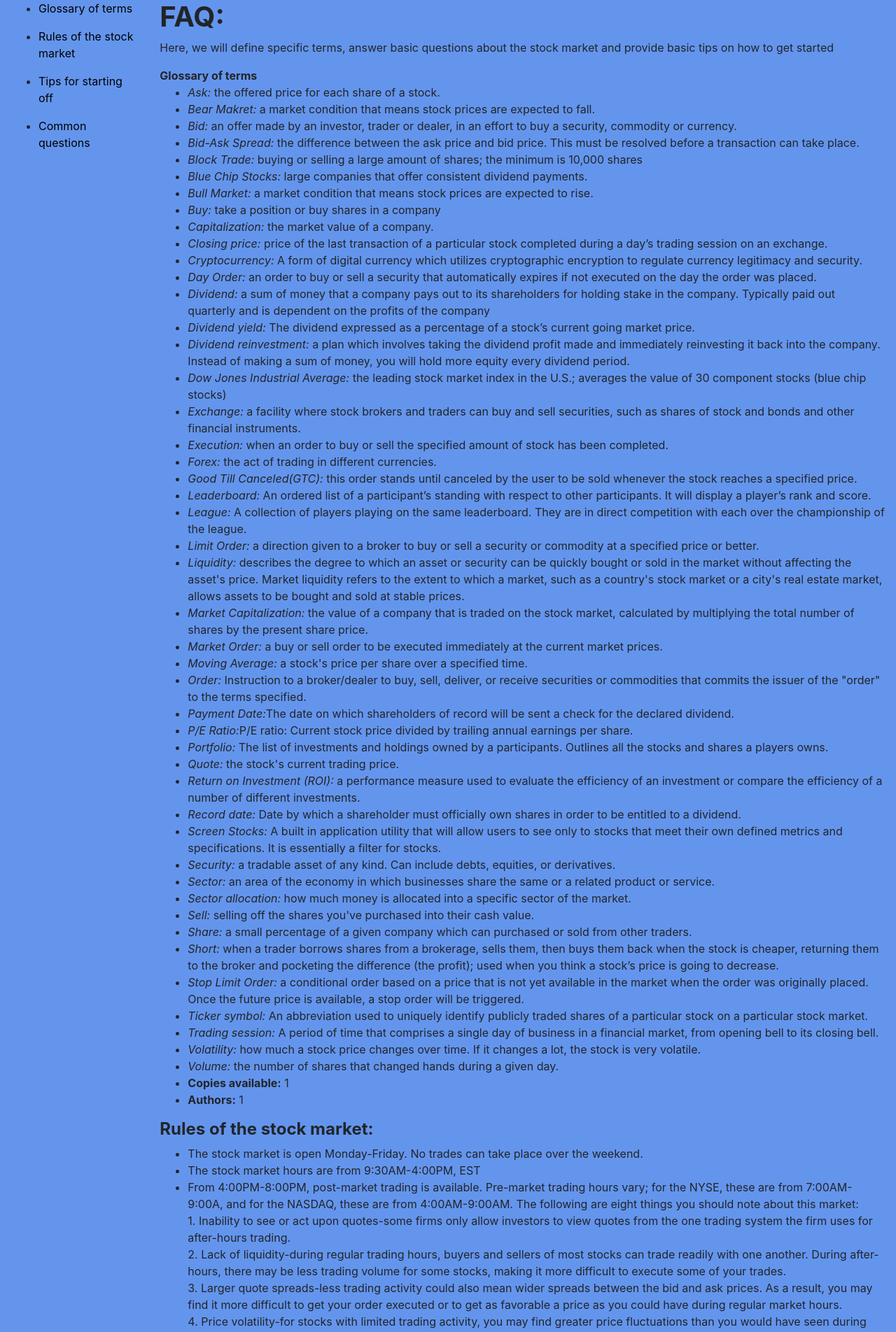
After one commit to amalhotr/SMIL_project, a Django app: template templates/index.html in a window 1280 px wide. The commit adds this page. Shown: the top 1904 px of the page at 70% size. Run offline with Django 3.2, Linux system fonts and the light colour scheme; the template is opened without the code that fills it: most values are stand-ins (such as "Sample title", 1, 10 or a date in 2020); parts of the project's set-up code (start-up, migrations or seed data) failed here and were passed over; some libraries are stand-ins or nearby versions.

Commit message:
Add files via upload
The FAQ page of the website

```diff
--- a/templates/base_generic.html
+++ b/templates/base_generic.html
@@ -1,62 +1,29 @@
 <!DOCTYPE html>
 <html lang="en">
 <head>
-		{%block title %}
-			<title>TTL Stock Market League</title>
-		{% endblock %}
+  {% block title %}<title>FAQ</title>{% endblock %}
   <meta charset="utf-8">
   <meta name="viewport" content="width=device-width, initial-scale=1">
-		<link rel ="stylesheet" href="https://stackpath.bootstrapcdn.com/bootstrap/4.1.3/css/bootstrap.min.css" integrity="sha384-MCw98/SFnGE8fJT3GXwEOngsV7Zt27NXFoaoApmYm81iuXoPkFOJwJ8ERdknLPMO" crossorigin="anonymous">
+  <link rel="stylesheet" href="https://stackpath.bootstrapcdn.com/bootstrap/4.1.3/css/bootstrap.min.css" integrity="sha384-MCw98/SFnGE8fJT3GXwEOngsV7Zt27NXFoaoApmYm81iuXoPkFOJwJ8ERdknLPMO" crossorigin="anonymous">
+  <!-- Add additional CSS in static file -->
   {% load static %}
   <link rel="stylesheet" href="{% static 'css/styles.css' %}">
-		<script src="https://code.jquery.com/jquery-3.2.1.slim.min.js" integrity="sha384-KJ3o2DKtIkvYIK3UENzmM7KCkRr/rE9/Qpg6aAZGJwFDMVNA/GpGFF93hXpG5KkN" crossorigin="anonymous"></script>
-		<script src="https://cdnjs.cloudflare.com/ajax/libs/popper.js/1.12.9/umd/popper.min.js" integrity="sha384-ApNbgh9B+Y1QKtv3Rn7W3mgPxhU9K/ScQsAP7hUibX39j7fakFPskvXusvfa0b4Q" crossorigin="anonymous"></script>
-		<script src="https://maxcdn.bootstrapcdn.com/bootstrap/4.0.0/js/bootstrap.min.js" integrity="sha384-JZR6Spejh4U02d8jOt6vLEHfe/JQGiRRSQQxSfFWpi1MquVdAyjUar5+76PVCmYl" crossorigin="anonymous"></script>
 </head>
-	<body>
-		{% block bar %}
-			<nav class="navbar navbar-expand-lg navbar-dark bg-dark sticky-top">
-		    	<a class="navbar-brand" href="{% url 'home' %}">TTT Stock Market League</a>
-
-		    	<button class="navbar-toggler" type="button" data-toggle="collapse" data-target="#navbarSupportedContent" aria-controls="navbarSupportedContent" aria-expanded="false" aria-label="Toggle navigation">
-		    		<span class="navbar-toggler-icon"></span>
-		    	</button>
-
-		    	<div class="collapse navbar-collapse" id="navbarSupportedContent">
-		     		<ul class="navbar-nav mr-auto">
-		     			<li class="nav-item {% if request.resolver_match.url_name == 'home' %}active{% endif %} ">
-		     				<a class="nav-link" href="{% url 'home' %}">Home <span class="sr-only">(current)</span></a>
-		                </li>
-		                {% if user.is_authenticated %}
-		                	<li class="nav-item">
-		                		<a class="nav-link {% if request.resolver_match.url_name == 'trade' %}active{% endif %}" href="{% url 'trade'%}">Trade</a>
-		                	</li>
-		                	<li class="nav-item">
-		                		<a class="nav-link {% if request.resolver_match.url_name == 'dashboard' %}active{% endif %}" href="{% url 'dashboard'%}">Dashboard</a>
-		                	</li>
-		                	<li class="nav-item">
-		                		<a class="nav-link {% if request.resolver_match.url_name == 'leagues' %}active{% endif %}" href="{% url 'leagues'%}">Leagues</a>
-							</li>
-							<li class="nav-item">
-		                		<a class="nav-link {% if request.resolver_match.url_name == 'forum' %}active{% endif %}" href="/forum">Forum</a>
-		                	</li>
-		                	<li class="nav-item">
-		                		<a class="nav-link {% if request.resolver_match.url_name == 'logout' %}active{% endif %}" href="{% url 'logout'%}">Logout</a>
-		                	</li>
-		                {% else %}
-		                	<li class="nav-item">
-		                		<a class="nav-link {% if request.resolver_match.url_name == 'login' %}active{% endif %}" href="{% url 'login'%}">Login</a>
-		                	</li>
-		                	<li class="nav-item">
-		                		<a class="nav-link {% if request.resolver_match.url_name == 'register' %}active{% endif %}" href="{% url 'register'%}">Register</a>
-							</li>
-		                {% endif %}
+<body style="background-color:cornflowerblue">
+  <div class="container-fluid">
+    <div class="row">
+      <div class="col-sm-2">
+      {% block sidebar %}
+        <ul class="sidebar-nav">
+          <li><a href="#Glossary"><p style = "color: black">Glossary of terms</p></a></li>
+          <li><a href="#Rules"><p style = "color: black">Rules of the stock market</p></a></li>
+          <li><a href="#tips"><p style = "color: black">Tips for starting off</p></a></li>
+          <li><a href="#common"><p style = "color: black">Common questions</p></a></li>
         </ul>
+     {% endblock %}
       </div>
-			</nav>
-		{% endblock %}
-		<div>
-			{% block content %} {% endblock %}
+      <div class="col-sm-10 ">{% block content %}{% endblock %}</div>
+    </div>
   </div>
 </body>
 </html>
--- /dev/null
+++ b/templates/index.html
@@ -0,0 +1,138 @@
+{% extends "base_generic.html" %}
+
+{% block content %}
+  <h1><strong>FAQ:</strong></h1>
+  <p>Here, we will define specific terms, answer basic questions about the stock market and provide basic tips on how to get started</p>
+  <h2n id="Glossary"><strong>Glossary of terms</strong></h2>
+  <ul>
+    <li><em>Ask: </em> the offered price for each share of a stock.</li>
+    <li><em>Bear Makret:</em> a market condition that means stock prices are expected to fall.</li>
+    <li><em>Bid:</em> an offer made by an investor, trader or dealer, in an effort to buy a security, commodity or currency.</li>
+    <li><em>Bid-Ask Spread:</em> the difference between the ask price and bid price. This must be resolved before a transaction can take place.</li>
+    <li><em>Block Trade:</em> buying or selling a large amount of shares; the minimum is 10,000 shares</li>
+    <li><em>Blue Chip Stocks:</em> large companies that offer consistent dividend payments.</li>
+    <li><em>Bull Market:</em> a market condition that means stock prices are expected to rise.</li>
+    <li><em>Buy:</em> take a position or buy shares in a company</li>
+    <li><em>Capitalization:</em> the market value of a company.</li>
+    <li><em>Closing price:</em> price of the last transaction of a particular stock completed during a day’s trading session on an exchange.</li>
+    <li><em>Cryptocurrency:</em> A form of digital currency which utilizes cryptographic encryption to regulate currency legitimacy and security.</li>
+    <li><em>Day Order:</em> an order to buy or sell a security that automatically expires if not executed on the day the order was placed.</li>
+    <li><em>Dividend:</em> a sum of money that a company pays out to its shareholders for holding stake in the company. Typically paid out quarterly and is dependent on the profits of the company</li>
+    <li><em>Dividend yield:</em> The dividend expressed as a percentage of a stock’s current going market price.</li>
+    <li><em>Dividend reinvestment:</em> a plan which involves taking the dividend profit made and immediately reinvesting it back into the company. Instead of making a sum of money, you will hold more equity every dividend period.</li>
+    <li><em>Dow Jones Industrial Average:</em> the leading stock market index in the U.S.; averages the value of 30 component stocks (blue chip stocks)</li>
+    <li><em>Exchange:</em> a facility where stock brokers and traders can buy and sell securities, such as shares of stock and bonds and other financial instruments.</li>
+    <li><em>Execution:</em> when an order to buy or sell the specified amount of stock has been completed.</li>
+    <li><em>Forex:</em> the act of trading in different currencies.</li>
+    <li><em>Good Till Canceled(GTC):</em> this order stands until canceled by the user to be sold whenever the stock reaches a specified price.</li>
+    <li><em>Leaderboard:</em> An ordered list of a participant’s standing with respect to other participants. It will display a player’s rank and score.</li>
+    <li><em>League:</em> A collection of players playing on the same leaderboard. They are in direct competition with each over the championship of the league.</li>
+    <li><em>Limit Order:</em> a direction given to a broker to buy or sell a security or commodity at a specified price or better.</li>
+    <li><em>Liquidity:</em> describes the degree to which an asset or security can be quickly bought or sold in the market without affecting the asset's price. Market liquidity refers to the extent to which a market, such as a country's stock market or a city's real estate market, allows assets to be bought and sold at stable prices.</li>
+    <li><em>Market Capitalization:</em> the value of a company that is traded on the stock market, calculated by multiplying the total number of shares by the present share price.</li>
+    <li><em>Market Order:</em> a buy or sell order to be executed immediately at the current market prices.</li>
+    <li><em>Moving Average:</em> a stock's price per share over a specified time.</li>
+    <li><em>Order:</em> Instruction to a broker/dealer to buy, sell, deliver, or receive securities or commodities that commits the issuer of the "order" to the terms specified.</li>
+    <li><em>Payment Date:</em>The date on which shareholders of record will be sent a check for the declared dividend.</li>
+    <li><em>P/E Ratio:</em>P/E ratio: Current stock price divided by trailing annual earnings per share.</li>
+    <li><em>Portfolio:</em> The list of investments and holdings owned by a participants. Outlines all the stocks and shares a players owns.</li>
+    <li><em>Quote:</em> the stock's current trading price.</li>
+    <li><em>Return on Investment (ROI):</em> a performance measure used to evaluate the efficiency of an investment or compare the efficiency of a number of different investments.</li>
+    <li><em>Record date:</em> Date by which a shareholder must officially own shares in order to be entitled to a dividend.</li>
+    <li><em>Screen Stocks:</em> A built in application utility that will allow users to see only to stocks that meet their own defined metrics and specifications. It is essentially a filter for stocks.</li>
+    <li><em>Security:</em> a tradable asset of any kind. Can include debts, equities, or derivatives.</li>
+    <li><em>Sector:</em> an area of the economy in which businesses share the same or a related product or service.</li>
+    <li><em>Sector allocation:</em> how much money is allocated into a specific sector of the market.</li>
+    <li><em>Sell: </em> selling off the shares you've purchased into their cash value.</li>
+    <li><em>Share:</em> a small percentage of a given company which can purchased or sold from other traders.</li>
+    <li><em>Short:</em> when a trader borrows shares from a brokerage, sells them, then buys them back when the stock is cheaper, returning them to the broker and pocketing the difference (the profit); used when you think a stock’s price is going to decrease.</li>
+    <li><em>Stop Limit Order:</em> a conditional order based on a price that is not yet available in the market when the order was originally placed. Once the future price is available, a stop order will be triggered.</li>
+    <li><em>Ticker symbol:</em> An abbreviation used to uniquely identify publicly traded shares of a particular stock on a particular stock market.</li>
+    <li><em>Trading session:</em> A period of time that comprises a single day of business in a financial market, from opening bell to its closing bell.</li>
+    <li><em>Volatility:</em> how much a stock price changes over time. If it changes a lot, the stock is very volatile.</li>
+    <li><em>Volume:</em> the number of shares that changed hands during a given day.</li>
+    <li><strong>Copies available:</strong> {{ num_instances_available }}</li>
+    <li><strong>Authors:</strong> {{ num_authors }}</li>
+  </ul>
+  <h4 id="Rules"><strong>Rules of the stock market:</strong></h4>
+  <ul>
+    <li>The stock market is open Monday-Friday. No trades can take place over the weekend.</li>
+    <li>The stock market hours are from 9:30AM-4:00PM, EST</li>
+    <li>From 4:00PM-8:00PM, post-market trading is available. Pre-market trading hours vary; for the NYSE, these are from 7:00AM-9:00A, and for the NASDAQ, these are from 4:00AM-9:00AM. The following are eight things you should note about this market:<br>
+    1. Inability to see or act upon quotes-some firms only allow investors to view quotes from the one trading system the firm uses for after-hours trading.<br>
+    2. Lack of liquidity-during regular trading hours, buyers and sellers of most stocks can trade readily with one another. During after-hours, there may be less trading volume for some stocks, making it more difficult to execute some of your trades.<br>
+    3. Larger quote spreads-less trading activity could also mean wider spreads between the bid and ask prices. As a result, you may find it more difficult to get your order executed or to get as favorable a price as you could have during regular market hours.<br>
+    4. Price volatility-for stocks with limited trading activity, you may find greater price fluctuations than you would have seen during regular trading hours.<br>
+    5. Uncertain prices-the prices of some stocks traded during the after-hours session may not reflect the prices of those stocks during regular hours, either at the end of the regular trading session or upon the opening of regular trading the next business day. This means that even if a stock price rises in after-hours trading, it may fall right back down when regular trading opens again and the rest of the market gets to cast its vote on the price of the stock.<br>
+    6. Bias toward limit orders-many electronic trading systems currently accept only limit orders in the pre-market and after-hours sessions. Limit orders may cause you to miss out on having a trade filled.<br>
+    7. Competition with professional traders-many of the after-hours traders are professionals with large institutions, such as mutual funds, who may have access to more information than individual investors.<br>
+    8. Computer delays-as with online trading, you may encounter during after-hours delays or failures in getting your order executed, including orders to cancel or change your trades.<br></li>
+    <li>The US stock market is closed on the following holidays:<br>
+        New Year’s Day<br>
+        Martin Luther King Jr. Day<br>
+        President’s Day<br>
+        Good Friday<br>
+        Memorial Day<br>
+        Independence Day<br>
+        Labor Day<br>
+        Thanksgiving Day<br>
+        Christmas Day<br></li>
+    <li>The following days have shortened stock market trading hours:<br>
+        July 3rd: 9:30 a.m. through 1:00 p.m. ET<br>
+        Black Friday (the day after Thanksgiving): 9:30 a.m. through 1:00 p.m. ET<br>
+        Christmas Eve(December 24th): 9:30 a.m. through 1:00 p.m. ET<br></li>
+  </ul>
+  <h5 id="tips"><strong>Tips and tricks on how to get started in trading:</strong></h5>
+  <p>Now that you know the basic terms and rules to trade in the modern stock market, it's time to get started on trading! While this may
+    feel daunting at first, don't worry, it isn't as intimidating as it feels. Here are some quick and easy tips to get started.</p>
+  <ul>
+    <li><strong>Set goals for yourself.</strong><br>
+    Before you begin any kind of investment or trade, you need to have set goals for yourself. How much money do you want to make, and how fast do you want to make it?
+    Be realistic with your starting expectations-any profit is good profit. </li>
+    <li><strong>Set rules for your trades.</strong><br>
+    As is a problem with gambling, once you get on a hot streak of winning, it is very tempting to just keep going. <em>However, the stock market is volatile and prices change all the time.</em>
+    As such, once you've reached your profit goal, sell your stock right then and there. Conversely, if you have a lower limit of how much you'll lose before selling, stick to that as well.</li>
+    <li><strong>Start with safe stocks.</strong><br>
+    Try to start with stocks that tend to have very low volatility in their prices. It's an easy way to learn the ropes of the market without having to risk much of your own capital.</li>
+    <li><strong>Don't mindlessly invest in hot stocks, or sell cold ones.</strong><br>
+    Don't make rash decisions! Just because a stock's price is rapidly rising, don't rush to buy; and conversely, if it's rapidly falling, don't rush to sell.
+    Try to be patient in your decision making and avoid following the lead of everyone else.</li>
+    <li><strong>Research before investing.</strong><br>
+    Always do research on a company before buying any of thier stocks. Check their revenue and quarterly earings; were they below or above expectations?
+    Check the news for any recent updates on their business future-perhaps they just landed a big contract, partnership or deal.</li>
+    <li><strong>Keep your emotions in check.</strong><br>
+    Try to always be as rational in your decision making as possible, and avoid making any rash and emotional decisions.
+    Treat this as if it's your real money on the line, and act accordingly.</li>
+    <li><strong>Diversify!</strong><br>
+    Don't put all your eggs in one basket! Instead, diversify your investments across multiple stocks to protect yourself.
+    You don't want your entire profit riding on one stock.</li>
+    <li><strong><em>Have fun!</em></strong>
+    At the end of the day, this is a learning and experimentation tool. So once you feel comfortable with the basics, go crazy! Just make sure you beat your friends while doing so.</li>
+  </ul>
+  <h3 id="common"><strong>Common questions about the market:</strong></h3>
+  <ul>
+    <li><strong>How can I gauge the health of a stock?</strong>
+    <br>Check the quarterly earnings reports released by the company you're interested in. Critically, check the following items:<br>
+    Compare the ratio of total earnings divided by the number of investor shares to get the earnings per share.<br>
+    The price of a stock per dollar of a company’s earnings will indicate future movements on the market. For instance, a stock with a low price-earnings ratio could either indicate hard times or a price increase ahead, while one with a higher ration could indicate a good year to come even though they will have to maintain those performance statistics.<br>
+    The price-book ratio will tell you what stocks are valued at in comparison to what shareholders are willing to pay for them. A value of less than one indicates that the stock is trading for less than its value, which means it could be a good time to buy; though this should only be used when comparing stocks of the same type.<br></li>
+    <li><strong>I bought a stock at $100 and now it's hovering around $80. What should I do?</strong><br>
+    Don't panic! Price fluctuations in stocks are very common-if you're focused on long term investment, a price deprecation of 20% is a non issue.
+    If this is a company that continues to pay a consistent dividend, don't sell just yet. Do research on what might have caused the price to drop; check for any recent news on the company that might have caused the stock to drop.
+    If the drop seems like it is due to public panic, then hold on to your stock; the price will probably recover soon. If anything, consider buying more stock, if the price drop truly seems to be from panic-you'll make more money that way!
+    However, if the price drop is from a fundamental issue with the company(for example, it had a low quarterly earnings report), consider selling before the price drops any further.<br></li>
+    <li><strong>What stocks should I avoid?</strong><br>
+    Low liquidity stocks, which are very often over-the-counter (OTC) stocks. OTC stocks are also known as pink sheets or unlisted stocks. The most famous kind of OTC stock is a penny stock.
+    The low liquidity makes it very difficult to exit a trade, and you may not even be able to buy a decent number of shares without moving the market yourself. The information and analysis on these companies may be difficult to find except for information published by the company itself, which raises conflict of interest concerns.
+    Furthermore, penny stocks are highly susceptible to pump-and-dump schemes. The low price and liquidity allow fraudsters to buy low, and their trades may be the only recent buys.
+    They then engage in a misinformation campaign, largely on forums and websites that cover penny stocks, which entices people to buy the stock, increasing liquidity and the price.
+    The fraudsters exit when they sense a lull in interest and the price collapses with no fundamentals to prop it up.
+    Due to the limited information available, many people experience FOMO, buying at the peak then losing during the crash. Unfortunately for penny stocks, the crash is rarely a correction.
+    It's a return to rational price levels, which are low for a reason, and they never return to the peaks.<br></li>
+    <li><strong>How much of a stock should I buy?</strong><br>
+    Do not overextend yourself when investing in stocks and shares, especially if you're a beginner. Since you need to periodically monitor your investments, and in times of turmoil you may want to keep closer track of all of them, investing in too many stocks will result in confusion.
+    While diversification is important, it is difficult to obtain on your own. Simply due to transactional costs, it is better to use ETFs and mutual funds to obtain diversification.
+    The investment thesis requires periodic validation, and you know it may take significant time to update yourself on the status of the stock.
+    If you find follow-up research requires two hours a week, do not buy twenty different stocks. That's a full-time job just reading and processing new information, not looking for other investments or enjoying life.<br></li>
+  </ul>
+{% endblock %}
```
Lines whose indentation alone changed are shown as unchanged.
